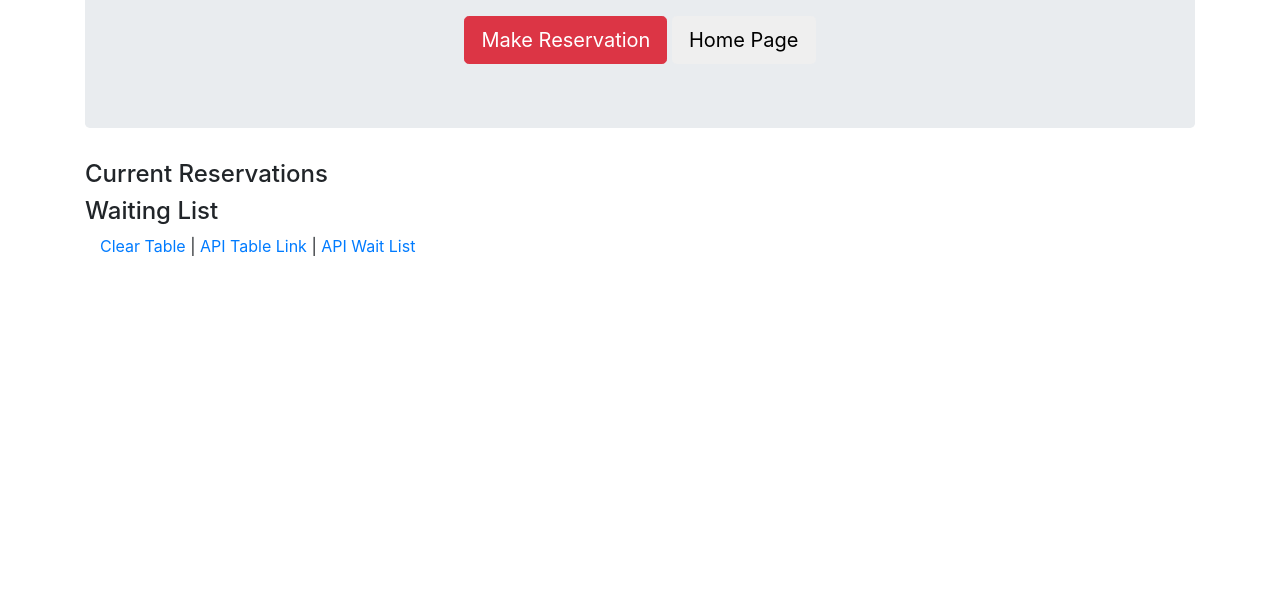
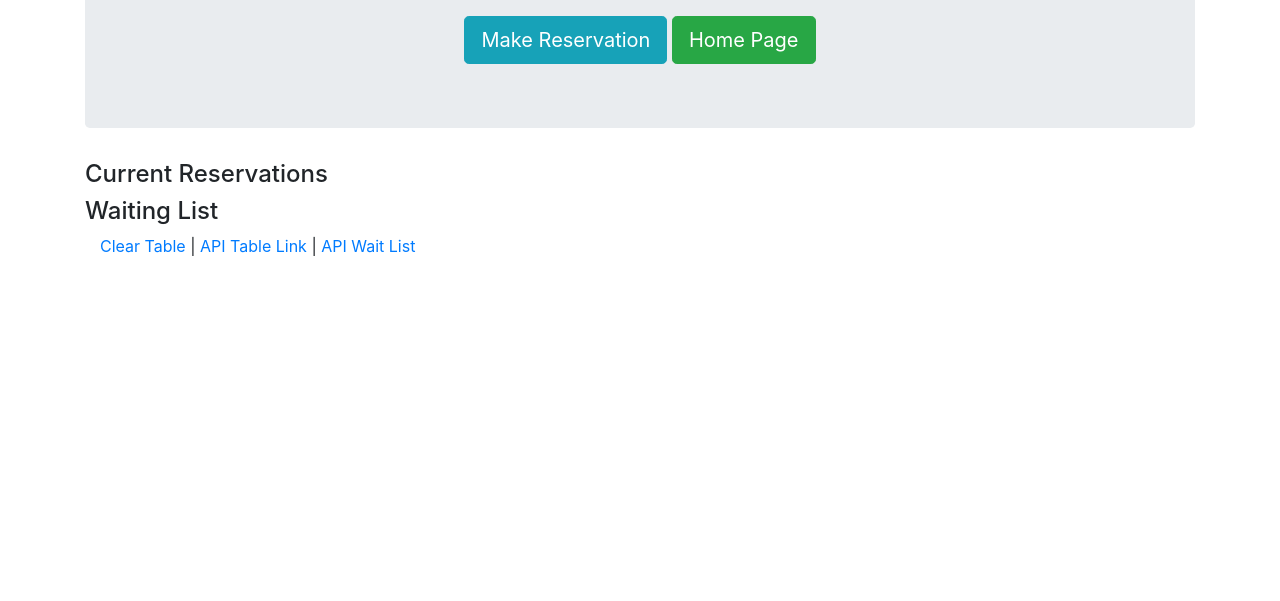
Before and after one commit to JLasc/resataurant-app, a website: page viewtable.html in a window 1280 px wide. Shown: the part 199-800 px from the top of the page. Drawn offline with nearby package versions, Linux system fonts and the light colour scheme.

Commit message:
update viewtable

```diff
--- a/viewtable.html
+++ b/viewtable.html
@@ -20,8 +20,8 @@
                     <br>
 
                     <div class="text-center">
-                        <a href="/reserve"><button type="button" class="btn btn-lg btn-danger"><span class="glyphicon glyphicon-credit-card"></span> Make Reservation</button></a>
-                        <a href="/"><button type="button" class="btn btn-lg btn-default"><span class="glyphicon glyphicon-home"></span>Home Page</button></a>
+                        <a href="/reserve"><button type="button" class="btn btn-lg btn-info"><span class="glyphicon glyphicon-credit-card"></span> Make Reservation</button></a>
+                        <a href="/index"><button type="button" class="btn btn-lg btn-success"><span class="glyphicon glyphicon-home"></span>Home Page</button></a>
                     </div>
                 </div>
 
```
